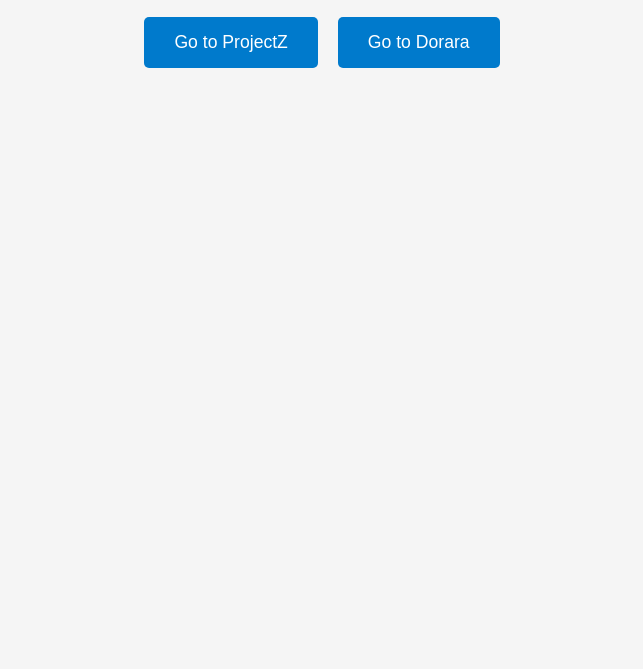
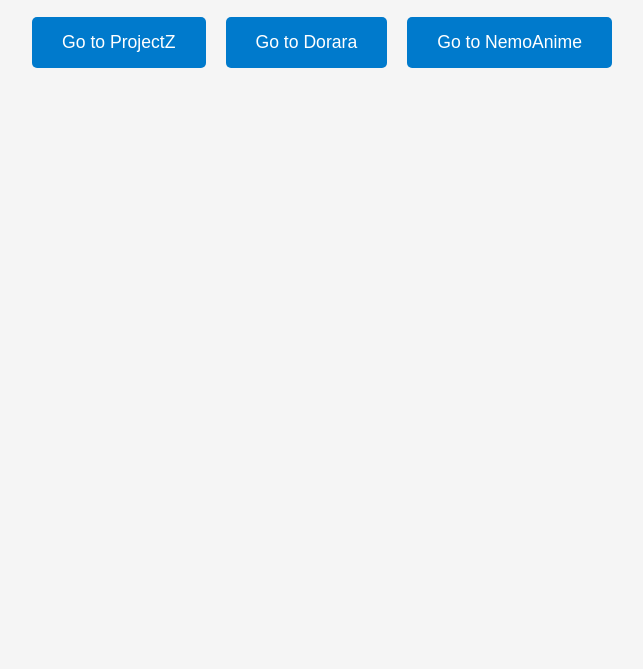
Before and after one commit to CROWNARC/ProjectZV2, a plain HTML site: page index.html in a window 1280 px wide. Shown: the part 131-800 px from the top of the page, without its empty margins (318-961 px from the left). Drawn offline with Linux system fonts and the light colour scheme.

Commit message:
Update index.html

```diff
--- a/index.html
+++ b/index.html
@@ -55,12 +55,19 @@
     >
       Go to Dorara
     </button>
+    <button
+      class="btn"
+      onclick="goTo('https://watchanemoanime.netlify.app/')"
+    >
+      Go to NemoAnime
+    </button>
   </div>
   <noscript>
     <p><strong>JavaScript is disabled.</strong> Please click one of the links below:</p>
     <ul>
       <li><a href="https://watchanimedorara.netlify.app/">ProjectZ</a></li>
       <li><a href="https://watchdoraraanime.netlify.app/">Dorara</a></li>
+      <li><a href="https://watchanemoanime.netlify.app/">NemoAnime</a></li>
     </ul>
   </noscript>
 </body>
```
